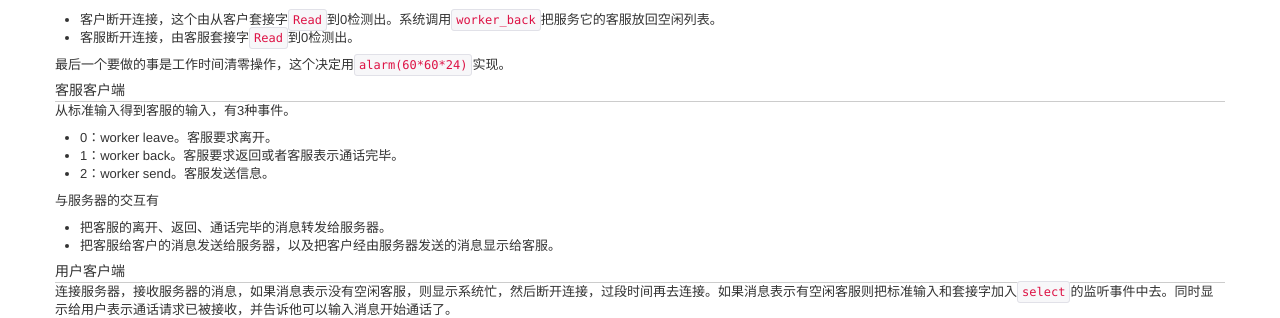
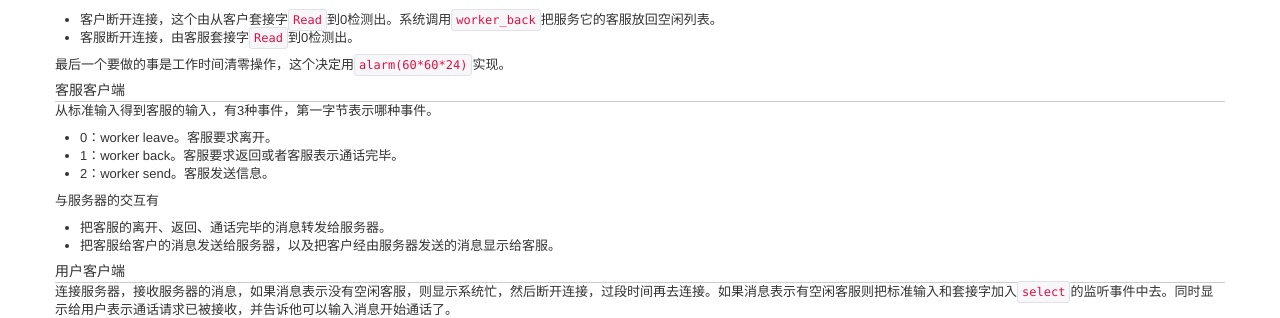
Before and after one commit to liyichao/liyichao.github.io, a Jekyll site: the page built from _posts/2013/2013-10-25-phone-answering-logic.md, in a window 1280 px wide and 900 px high, scrolled down 1065 px. Shown: the part 406-724 px from the top of the window. Built offline with Jekyll 4.4.1, drawn with Linux system fonts in a browser that asks for light colours; nearby versions of some CDN libraries; Markdown is read by kramdown in place of the engine named in the settings; comment, search, counter and statistics services are not loaded.

Commit message:
no comment

```diff
--- a/_posts/2013/2013-10-25-phone-answering-logic.md
+++ b/_posts/2013/2013-10-25-phone-answering-logic.md
@@ -68,7 +68,7 @@ worked_time`，还不如把`id`和`worked_time`都整到一个结构体里面去
 最后一个要做的事是工作时间清零操作，这个决定用`alarm(60*60*24)`实现。
 
 ####客服客户端
-从标准输入得到客服的输入，有3种事件。
+从标准输入得到客服的输入，有3种事件，第一字节表示哪种事件。
 
 - 0：worker leave。客服要求离开。
 - 1：worker back。客服要求返回或者客服表示通话完毕。
```
